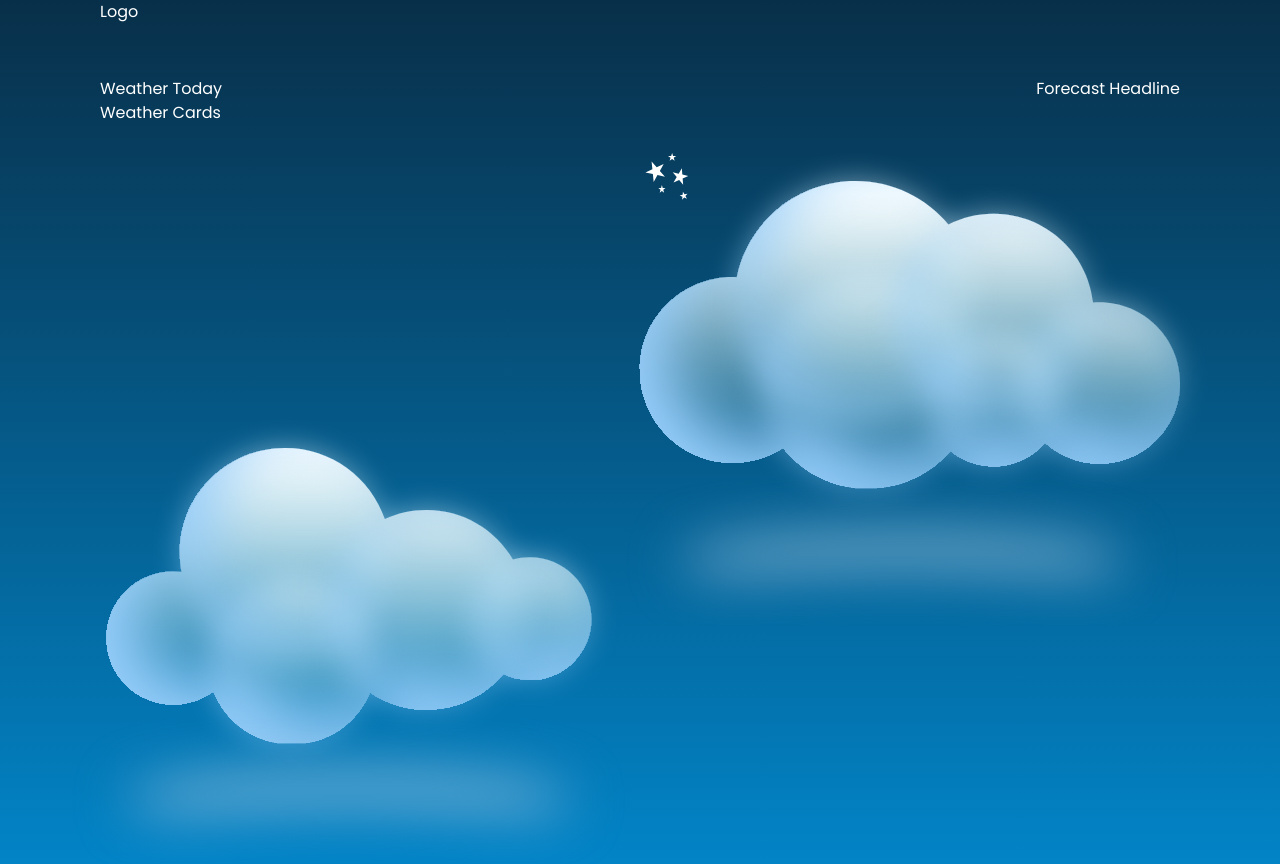
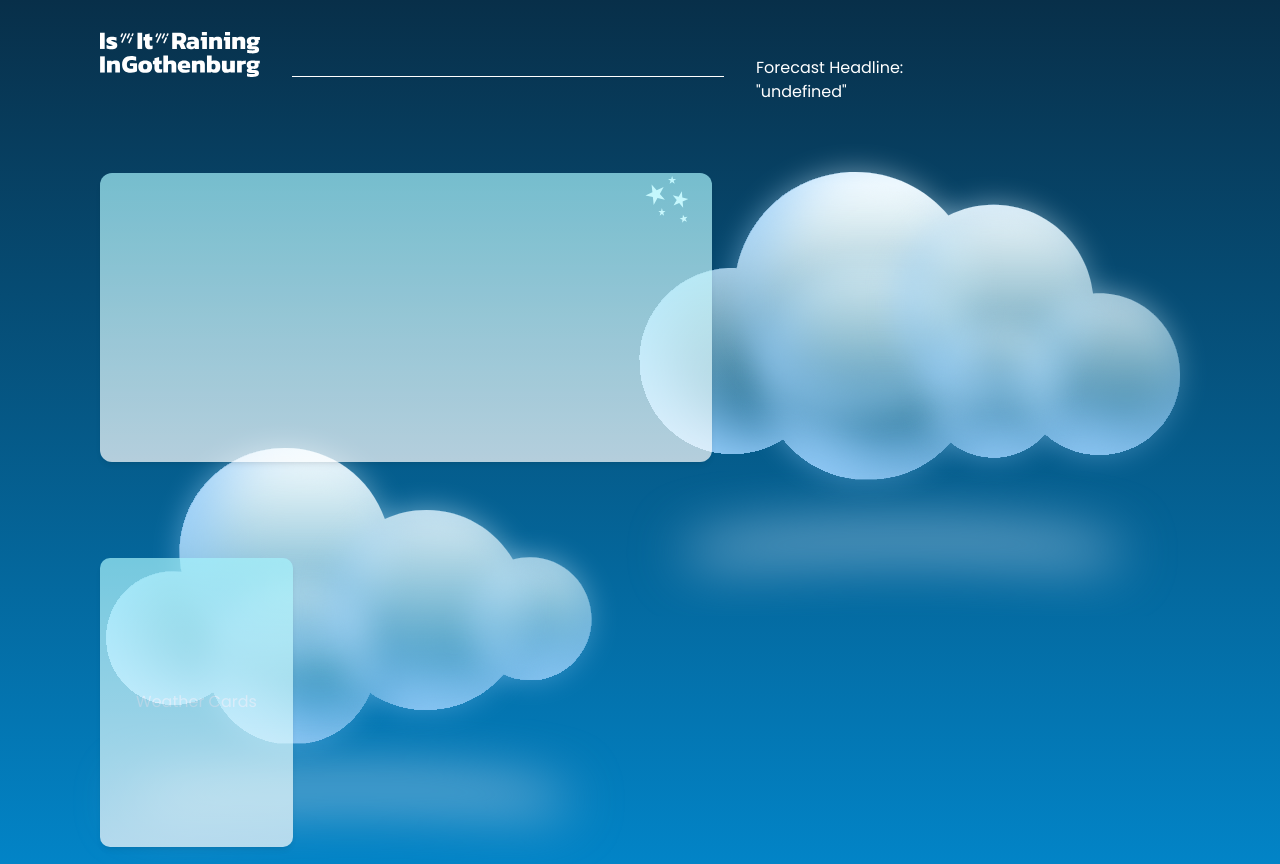
Before and after one commit to KareemZuwa/Is-It-Raining-In-Gothenburg, a React (Vite) app: page / in a window 1280 px wide. Built offline with nearby package versions, Linux system fonts and the light colour scheme; no server answers.

Commit message:
implementing header design

```diff
--- a/src/App.tsx
+++ b/src/App.tsx
@@ -15,15 +15,14 @@ const App = () => {
   const [isDay, setIsDay] = useState<boolean>(true);
 
   useEffect(() => {
-    const checkDaytime = () => {
-      const newIsDay = isDaytime(sunrise, "2023-11-02T18:54:00+01:00");
+    const checkDaytime = async () => {
+      const newIsDay = isDaytime(sunrise, sunset);
       if (newIsDay !== isDay) {
         setIsDay(newIsDay);
-        void refetch(); // Trigger a refetch when the day changes
+        await refetch(); // Trigger a refetch when the day changes
       }
     };
 
-    checkDaytime(); // Initial check
     // Set up an interval to periodically check for changes in day/night
     const intervalId = setInterval(checkDaytime, 1000); // Check every minute (adjust the interval as needed)
 
@@ -40,10 +39,15 @@ const App = () => {
           isDay ? "from-sky-600 to-cyan-200" : "from-sky-950 to-sky-600"
         }`}
       >
+        {/* <div className="absolute w-full z-0 flex justify-between mt-[4.813rem] border"> */}
+          {/* <div className="w-[68px] h-[0px] border border-white border-solid overflow-hidden"></div>
+          <div className="absolute left-[18.25rem] w-[509px] h-[0px] border border-white border-solid overflow-hidden mr-64"></div>
+          <div className="w-[175px] h-[0px] border border-white border-solid overflow-hidden"></div> */}
+        {/* </div> */}
         <CloudsBackground isDay={isDay} />
 
         <div className="px-[100px] absolute inset-0 w-full h-full z-30">
-          <div className="container m-auto">
+          <div className="container m-auto max-w-screen-xl">
             <Header />
             <WeatherOverview />
           </div>
--- a/src/components/CloudsBackground.tsx
+++ b/src/components/CloudsBackground.tsx
@@ -8,9 +8,9 @@ export const CloudsBackground = ({ isDay }: CloudsBackgroundProps) => {
       <div className="pt-[420px] ml-2">
         <img src="/background/cloud-one.svg" alt="cloud-one" />
       </div>
-      <div className="relative pt-[153px] mr-2">
+      <div className="relative pt-36 mr-2">
         {!isDay && (
-          <span className="transition duration-[5000ms] ease-in-out absolute pl-4 z-0">
+          <span className="transition duration-[5000ms] ease-in-out absolute pl-4 pt-8 z-0">
             <img src="../background/Stars.svg" alt="stars" />
           </span>
         )}
--- a/src/components/Header.tsx
+++ b/src/components/Header.tsx
@@ -1,7 +1,19 @@
+import { useOneDayForecastQuery } from "../queries/OneDayForecastQueries";
+
 export const Header = () => {
+  const { data } = useOneDayForecastQuery();
+
+  console.log(data?.Headline.Text);
   return (
-    <header className="h-[4.8rem] text-white">
-      <div>Logo</div>
+    <header className="h-[4.8rem] text-white flex pt-8 z-10">
+      <div className="flex-shrink-0">
+        <img src="/logos/is-it-logo.svg" alt="logo"/>
+      </div>
+      <div className="ml-8 w-2/5 border-b border-white border-solid overflow-hidden"></div>
+      <div className="pl-8 pt-6 w-[400px]">
+        <div>Forecast Headline:</div>
+        <div>{`"${data?.Headline.Text}"`}</div>
+      </div>
     </header>
   );
 };
--- a/src/components/WeatherOverview.tsx
+++ b/src/components/WeatherOverview.tsx
@@ -1,12 +1,11 @@
 export const WeatherOverview = () => {
   return (
     <main className="text-white flex flex-col justify-between">
-      <section className="flex justify-between">
-        <div>Weather Today</div>
-        <div>Forecast Headline</div>
+      <section className="flex">
+        <div className="mt-24 rounded-xl w-[612px] h-[289px] bg-gradient-to-b from-cyan-200 to-white opacity-70 shadow-md"></div>
       </section>
-      <section>
-        <div>Weather Cards</div>
+      <section className="mt-24">
+        <div className="w-[193px] h-[289px] bg-gradient-to-b from-cyan-200 to-white rounded-[10px] opacity-70 shadow-md flex items-center justify-center">Weather Cards</div>
       </section>
     </main>
   );
```
